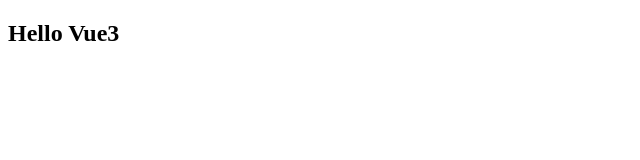
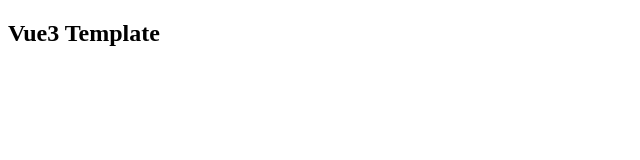
Before and after one commit to fly-soucre/vite-project, a Vue app: page / in a window 1280 px wide. Shown: the top 160 px of the page, without its empty margins (0-640 px from the left). Built offline with nearby package versions, Linux system fonts and the light colour scheme.

Commit message:
测试自动部署是否生效

```diff
--- a/src/App.vue
+++ b/src/App.vue
@@ -2,7 +2,7 @@
 </script>
 
 <template>
-  <h2>Hello Vue3</h2>
+  <h2>Vue3 Template</h2>
 </template>
 
 <style>
```
